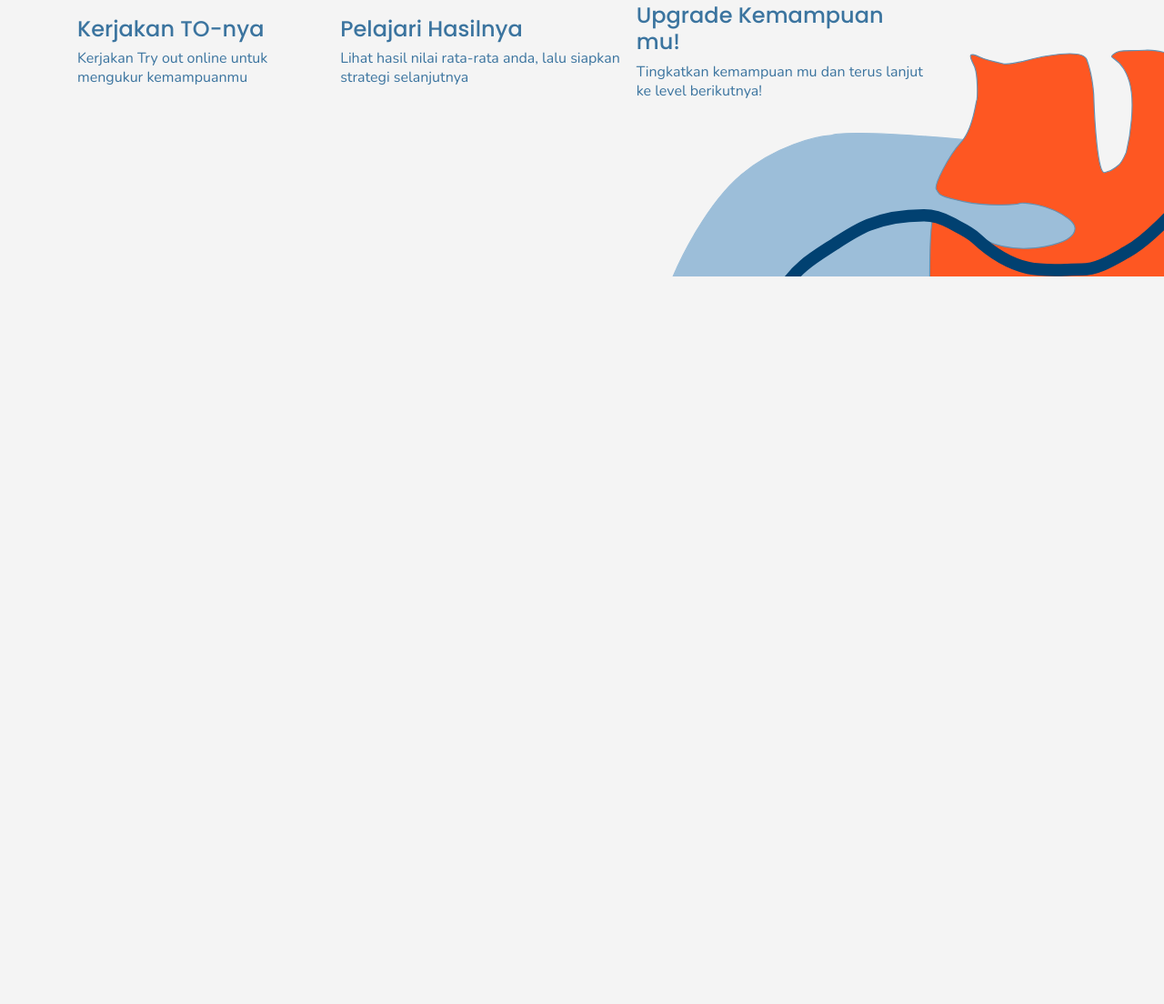
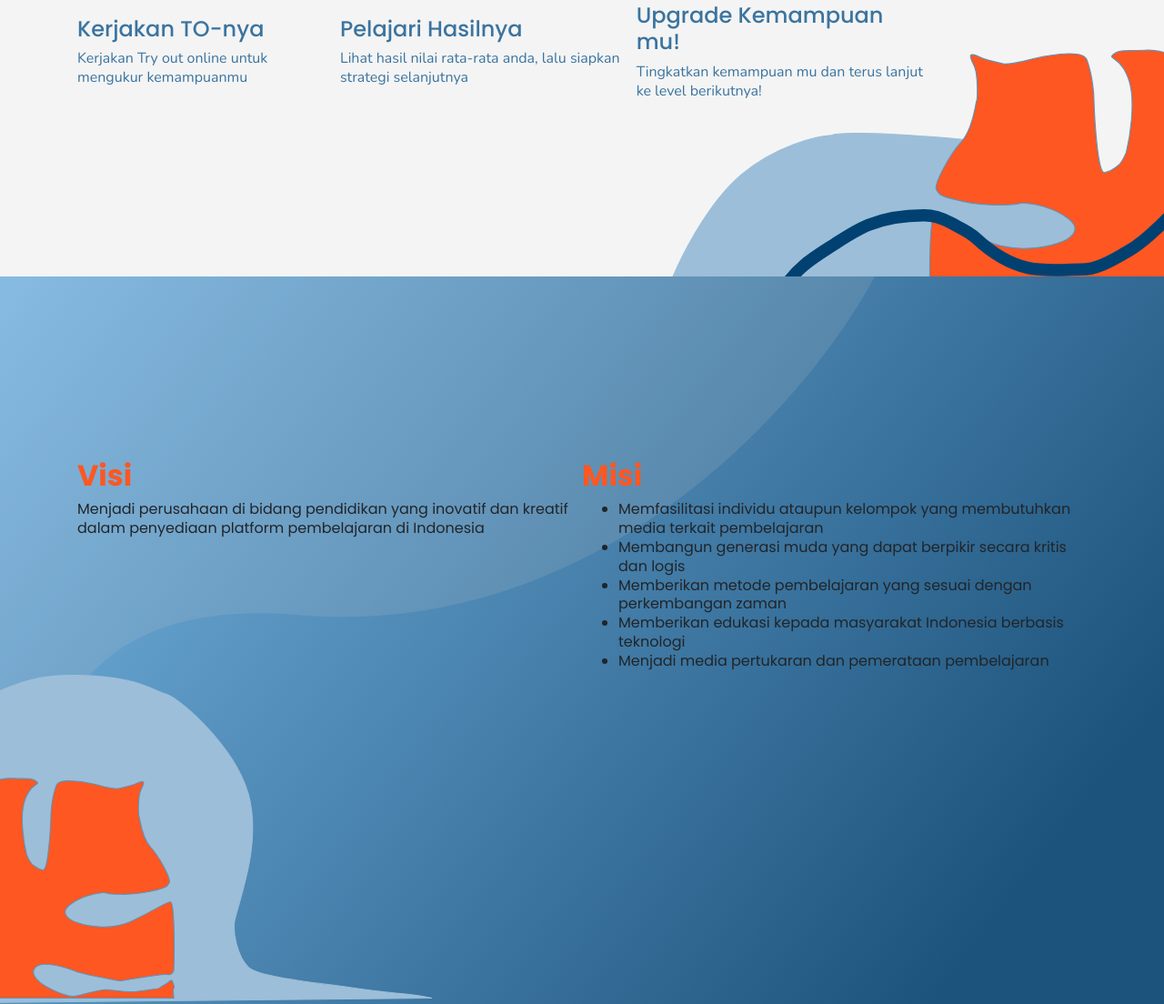
Before and after one commit to danivideda/gamifythink-frontend-prj, a website: page public/index.html in a window 1280 px wide. Shown: the part 1196-2300 px from the top of the page at 91% size. Before the commit the page ends 1500 px from the top, so only its background shows below. Drawn offline with nearby package versions, Linux system fonts and the light colour scheme.

Commit message:
Visi-misi WIP

```diff
--- a/public/index.html
+++ b/public/index.html
@@ -21,7 +21,7 @@
           <img src="img/gamifythink-logo.svg" alt="" id="brand">
           <ul>
             <li><a href="#" class="current items">Tentang Kami</a></li>
-            <li><a href="#" class="items">Fitur</a></li>
+            <li><a href="#" class="items">Visi & Misi</a></li>
             <li><a href="#" class="items">Testimoni</a></li>
             <li><a href="#" class="items">Kontak</a></li>
           </ul>
@@ -69,6 +69,26 @@
       </div>
     </section>
 
+    <section id="visi-misi">
+      <img src="img/visi-flower.svg" alt="visi" id="visi-flower">
+      <div class="container content">
+        <div class="content-left">
+          <h1 class="lead-heading">Visi</h1>
+          <p>Menjadi perusahaan di bidang pendidikan yang inovatif dan kreatif dalam penyediaan platform pembelajaran di Indonesia</p>
+        </div>
+        <div class="content-right">
+          <h1 class="lead-heading">Misi</h1>
+          <ul>
+            <li>Memfasilitasi individu ataupun kelompok yang membutuhkan media terkait pembelajaran</li>
+            <li>Membangun generasi muda yang dapat berpikir secara kritis dan logis</li>
+            <li>Memberikan metode pembelajaran yang sesuai dengan perkembangan zaman</li>
+            <li>Memberikan edukasi kepada masyarakat Indonesia  berbasis teknologi</li>
+            <li>Menjadi media pertukaran dan pemerataan pembelajaran</li>
+          </ul>
+        </div>
+      </div>
+    </section>
+
     <!-- Optional JavaScript -->
     <script src="js/main.js"></script>
     <!-- jQuery first, then Popper.js, then Bootstrap JS -->
--- a/src/scss/main.scss
+++ b/src/scss/main.scss
@@ -221,7 +221,7 @@ nav {
 
       .item {
         // width: 33%;
-        padding-right: 10px;
+        padding-right: 7px;
 
         h1 {
           font-size: 1.5rem;
@@ -233,5 +233,38 @@ nav {
       }
     }
   }
+}
 
+#visi-misi {
+  position: relative;
+  height: 100vh;
+  overflow: hidden;
+  background: linear-gradient(307.25deg, #1C537C 13.48%, #91D0FF 119.98%);
+
+  #visi-flower {
+    position: absolute;
+    left: 0;
+    height: 100%;
+  }
+
+  .content {
+    display: flex;
+    margin-top: 200px;
+
+    &-left {
+      position: relative;
+      width: 50%;
+    }
+
+    &-right {
+      position: relative;
+      width: 50%;
+    }
+  }
+
+  .lead-heading {
+    color: var(--redish-light);
+    font-size: 2rem;
+
+  }
 }
```
Also changed, not shown: public/css/main.css, public/img/visi-flower.svg (added).
